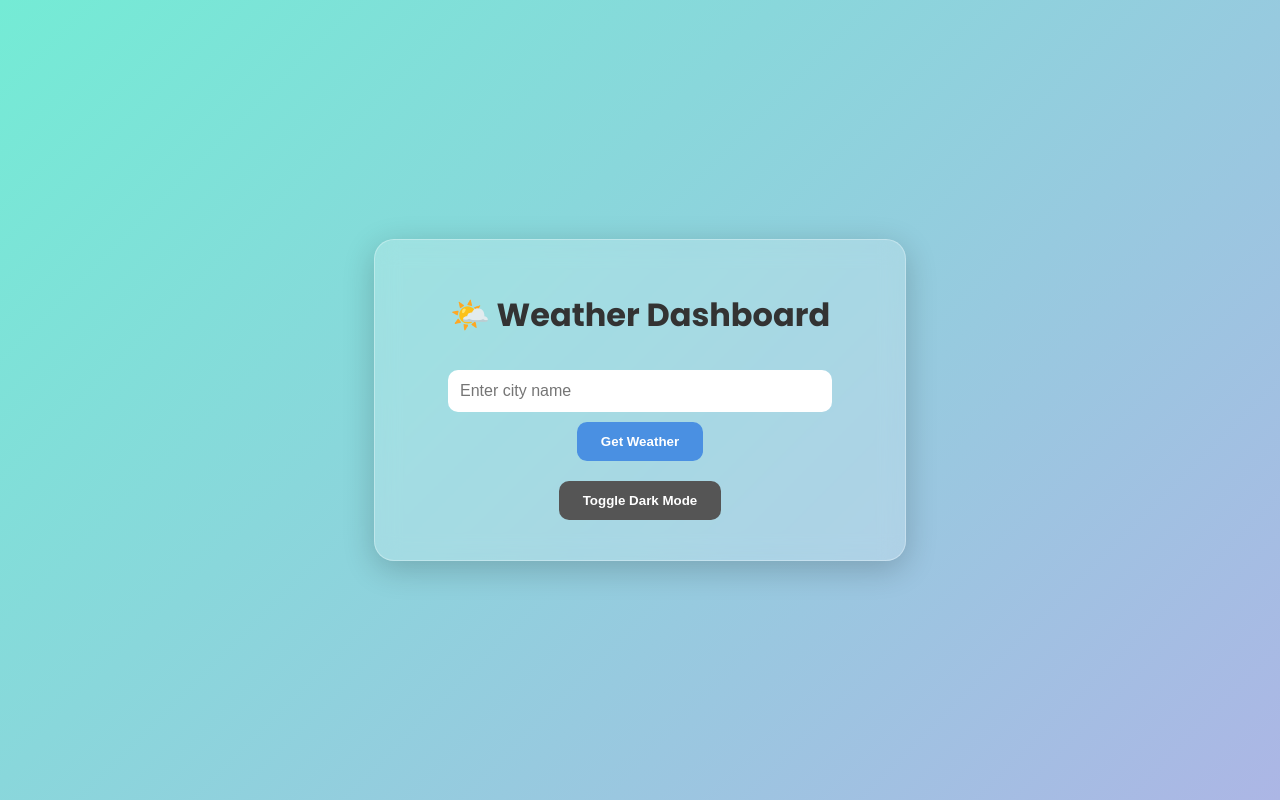
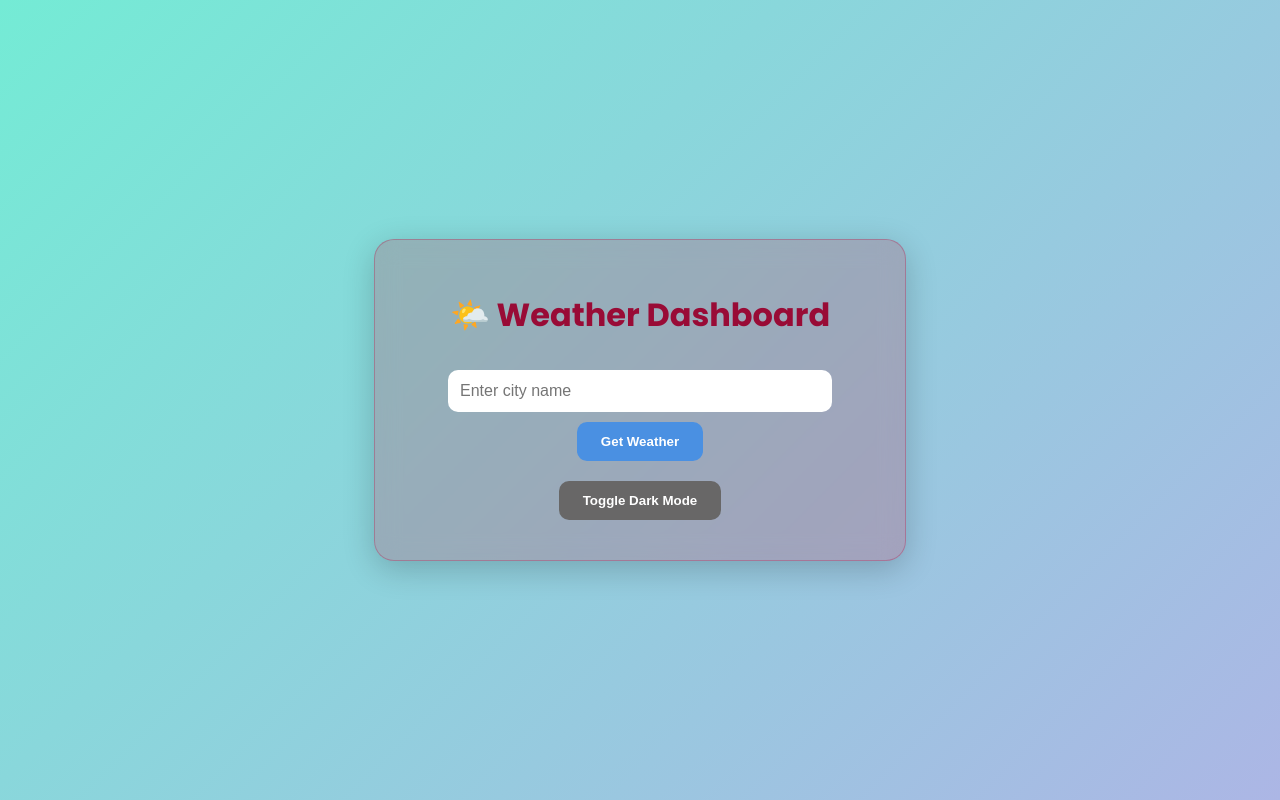
Before and after one commit to kumarvaibhav1g/weather_dashboard, a Flask app: page / in a window 1280 px wide. Run offline with Flask 3, Linux system fonts and the light colour scheme.

Commit message:
index.html

```diff
--- a/templates/index.html
+++ b/templates/index.html
@@ -8,10 +8,10 @@
   <script src="https://cdn.jsdelivr.net/npm/chart.js"></script>
   <style>
     :root {
-      --glass-bg: rgba(255, 255, 255, 0.2);
-      --glass-border: rgba(255, 255, 255, 0.3);
+      --glass-bg: rgba(192, 22, 50, 0.2);
+      --glass-border: rgba(180, 15, 64, 0.3);
       --text-light: #fff;
-      --text-dark: #333;
+      --text-dark: #990b36;
     }
 
     body {
@@ -69,13 +69,13 @@
     }
 
     button.toggle-dark {
-      background-color: #555;
+      background-color: #686767;
       margin-top: 10px;
     }
 
     .weather-card {
       margin-top: 20px;
-      background-color: rgba(255, 255, 255, 0.15);
+      background-color: rgba(175, 170, 170, 0.15);
       border-radius: 12px;
       padding: 20px;
       animation: fadeIn 0.5s ease-in-out;
```
